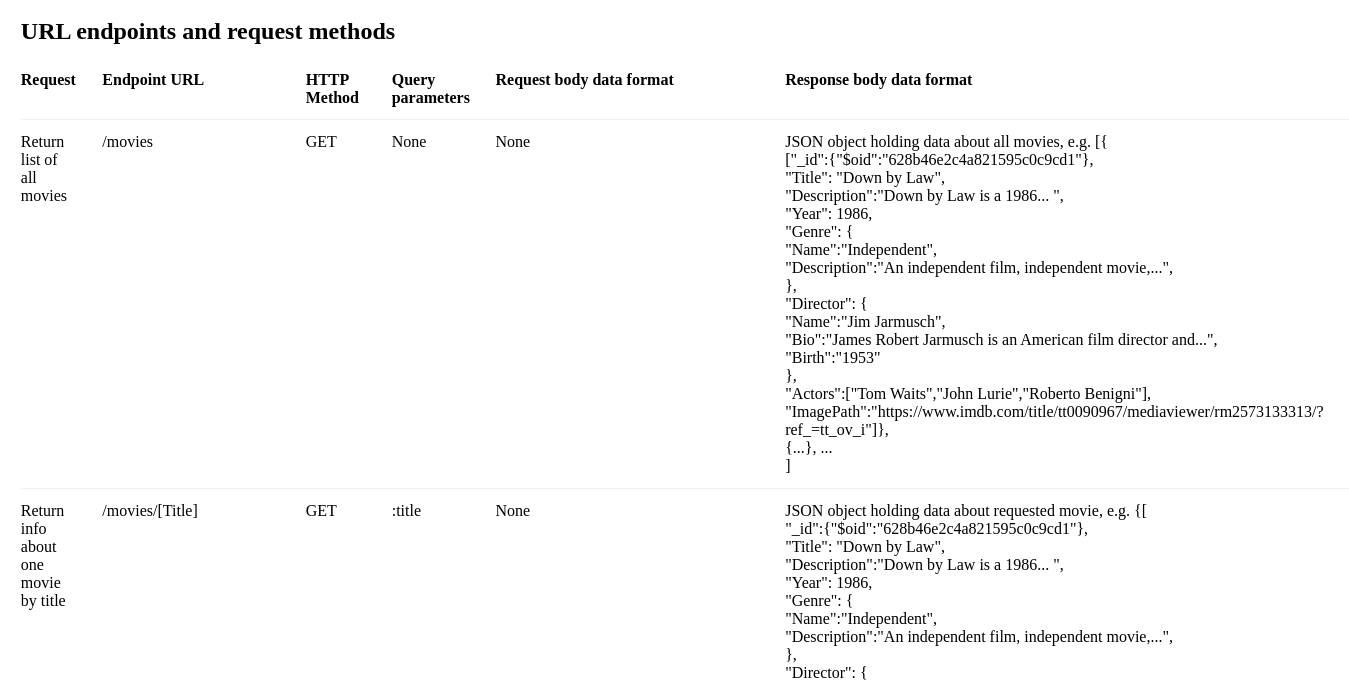
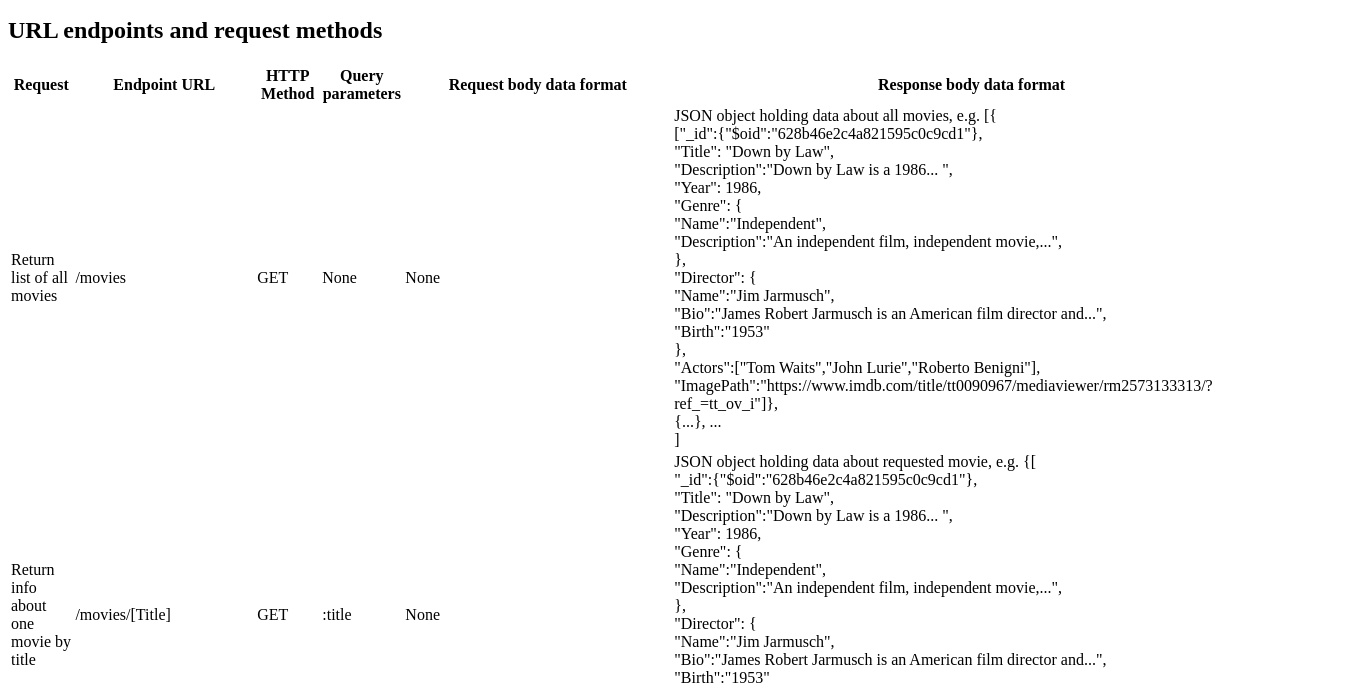
Before and after one commit to kir-net/movie_api, a website: page public/documentation.html in a window 1280 px wide. Shown: the part 137-820 px from the top of the page, 1349 px wide, since content can reach past the window. Drawn offline with Linux system fonts and the light colour scheme.

Commit message:
changed documentation.html header

```diff
--- a/public/documentation.html
+++ b/public/documentation.html
@@ -4,7 +4,7 @@
 <head>
     <meta charset="utf-8">
     <meta name="viewport" content="width=device-width, initial-scale=1">
-    <link rel="stylesheet" type="text/css" href="../css/style.css">
+
     <title>myFlix API Documentation</title>
 </head>
 
```
